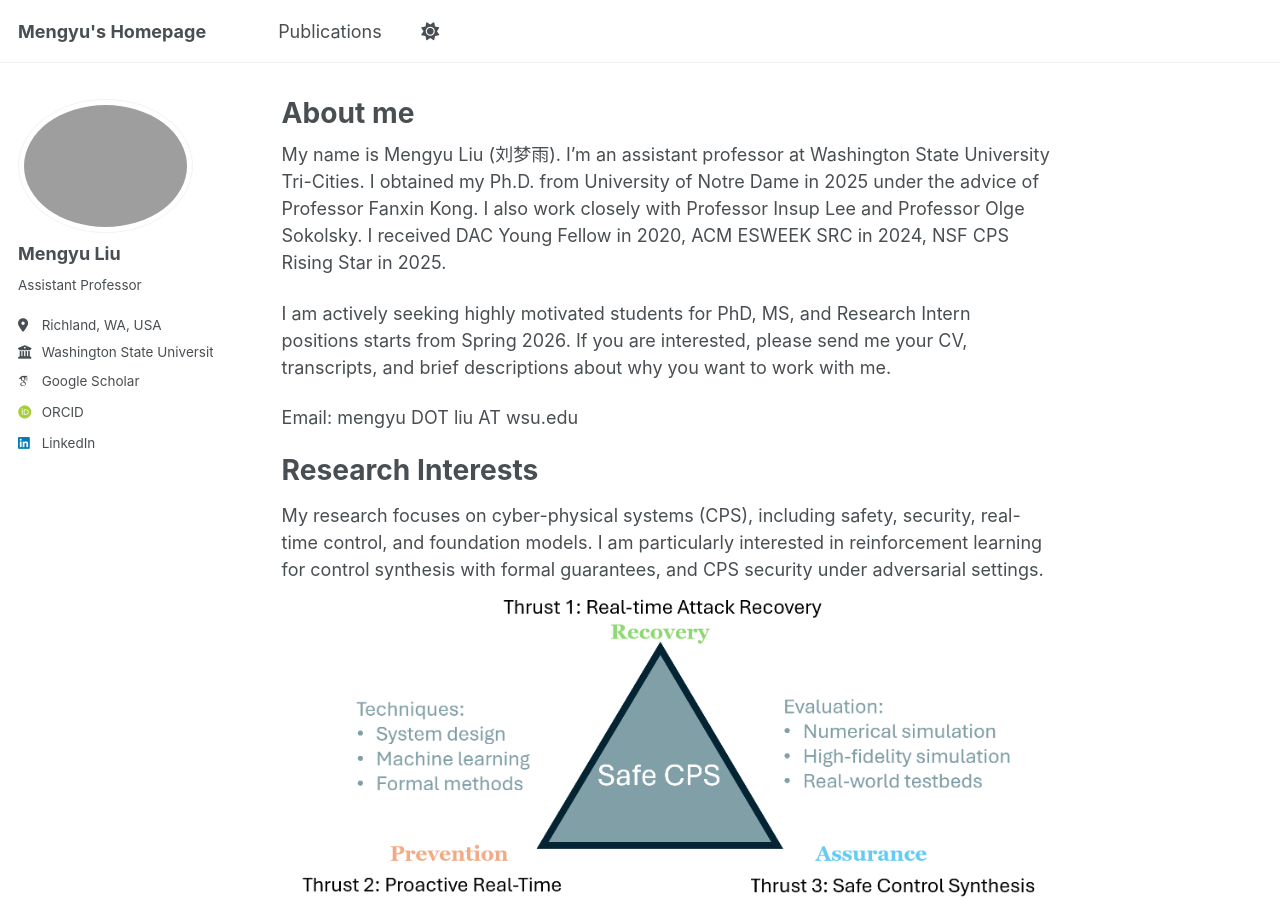
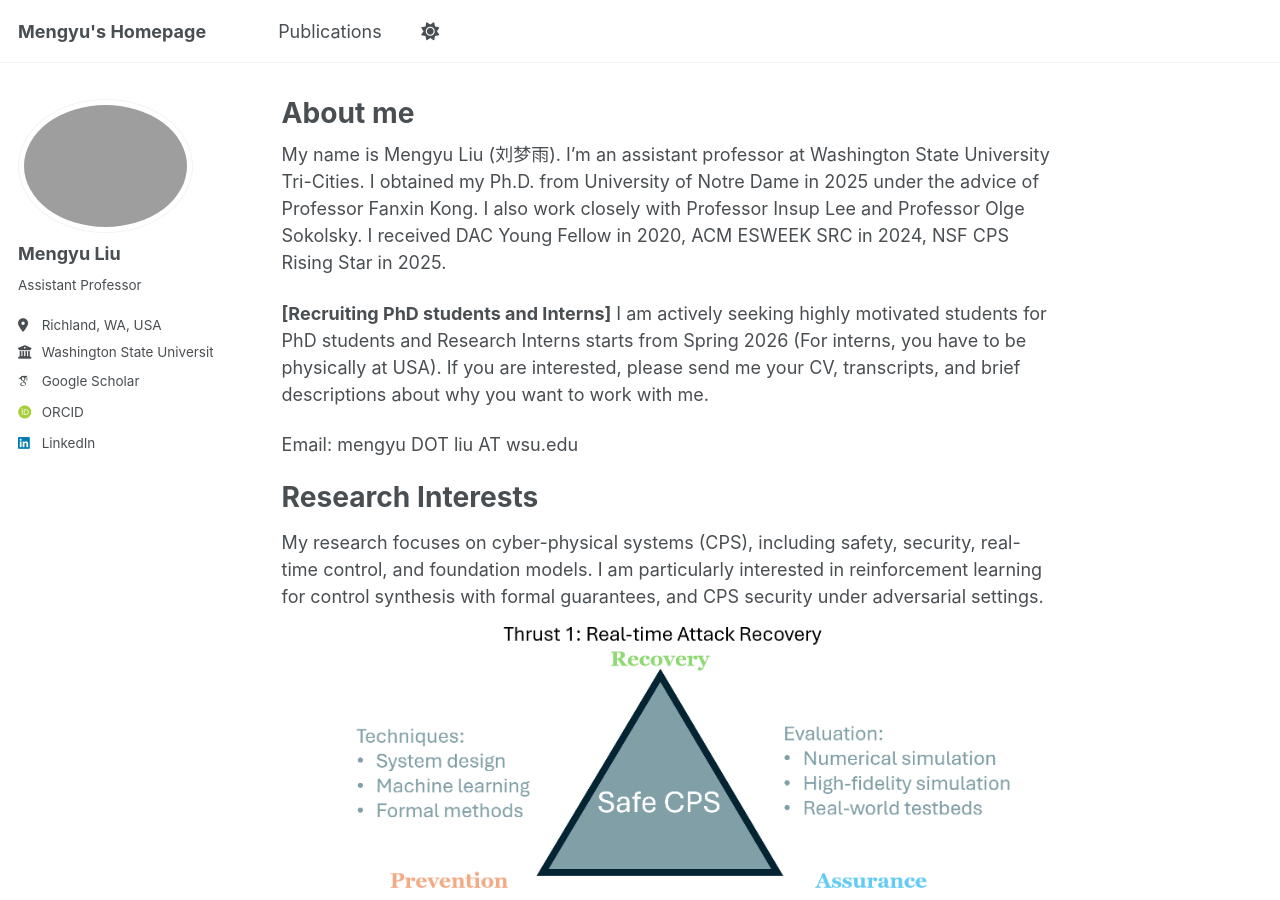
Before and after one commit to Mengyuliu0520/Mengyuliu0520.github.io, a Jekyll site: the page built from _pages/about.md, in a window 1280 px wide and 900 px high. Built offline with Jekyll 4.4.1, drawn with Linux system fonts in a browser that asks for light colours; some web fonts are replaced.

Commit message:
Update about.md

```diff
--- a/_pages/about.md
+++ b/_pages/about.md
@@ -8,7 +8,7 @@ redirect_from:
 ---
 My name is Mengyu Liu (刘梦雨). I'm an assistant professor at Washington State University Tri-Cities. I obtained my Ph.D. from University of Notre Dame in 2025 under the advice of Professor Fanxin Kong. I also work closely with Professor Insup Lee and Professor Olge Sokolsky. I received DAC Young Fellow in 2020, ACM ESWEEK SRC in 2024, NSF CPS Rising Star in 2025.
 
-I am actively seeking highly motivated students for PhD, MS, and Research Intern positions starts from Spring 2026. If you are interested, please send me your CV, transcripts, and brief descriptions about why you want to work with me.
+**[Recruiting PhD students and Interns]** I am actively seeking highly motivated students for PhD students and Research Interns starts from Spring 2026 (For interns, you have to be physically at USA). If you are interested, please send me your CV, transcripts, and brief descriptions about why you want to work with me.
 
 Email: mengyu DOT liu AT wsu.edu
 
```
